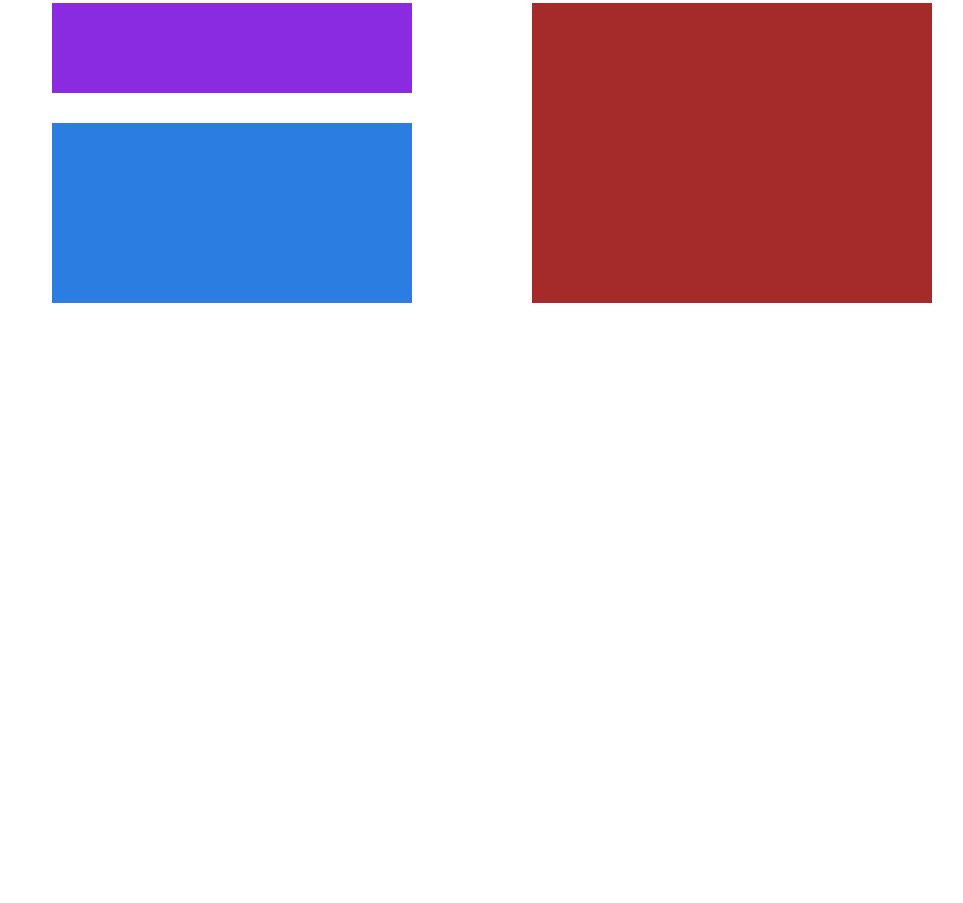
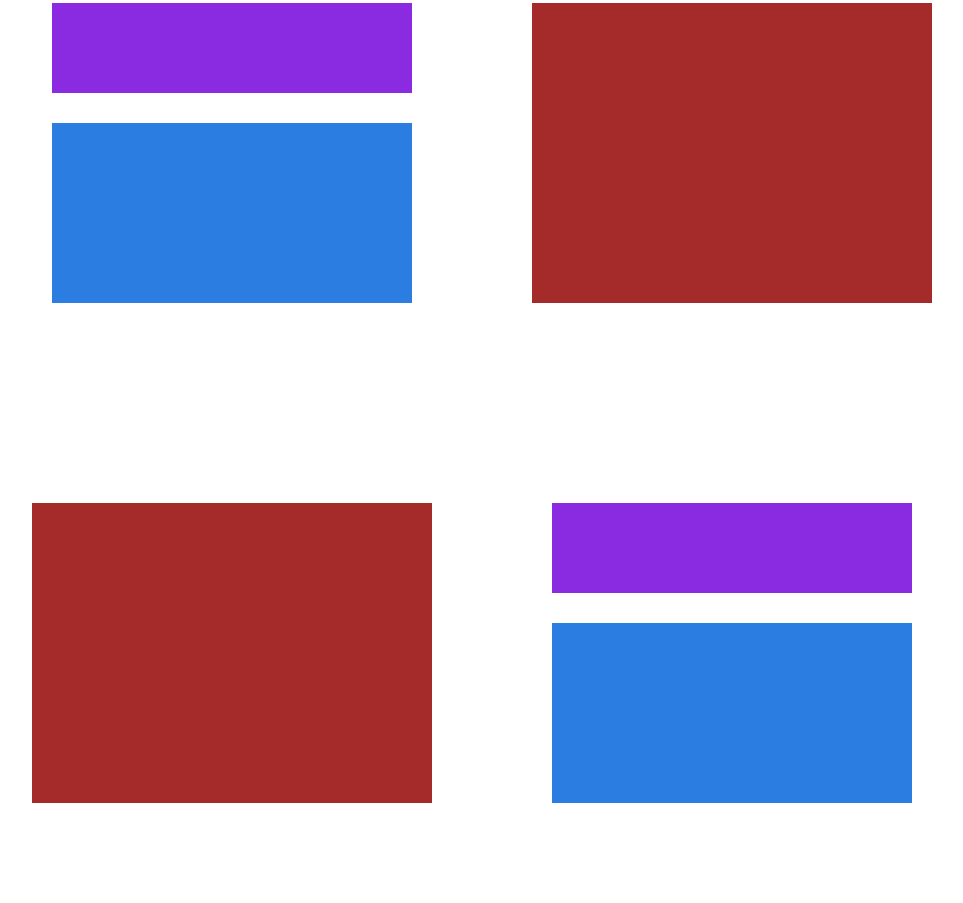
Before and after one commit to manuelnones/htmlcss-struttura-discord, a plain HTML site: page index.html in a window 1280 px wide. Shown: the part 1177-2080 px from the top of the page, without its empty margins (158-1121 px from the left). Before the commit the page ends 1580 px from the top, so only its background shows below. Drawn offline with Linux system fonts and the light colour scheme.

Commit message:
add section-3

```diff
--- a/css/style.css
+++ b/css/style.css
@@ -146,13 +146,13 @@
 }
 
 
-#container-3 #study-group-text .subtitle1{
+#container-3 #study-group-text .subtitle{
     width: 90%;
     height: 60%;
     background-color: blueviolet;
 }
 
-#container-3 #study-group-text .text1{
+#container-3 #study-group-text .text{
     width: 90%;
     height: 30%;
     background-color: rgb(43, 125, 226);
@@ -187,14 +187,55 @@
 }
 
 
-#container-4 #friends-voice-text .subtitle2{
+#container-4 #friends-voice-text .subtitle{
     width: 90%;
     height: 30%;
     background-color: blueviolet;
 }
 
-#container-4 #friends-voice-text .text2{
+#container-4 #friends-voice-text .text{
     width: 90%;
     height: 60%;
     background-color: rgb(43, 125, 226);
 }
+/* /section-2 */
+
+/* section-3 */
+
+#container-5{
+    display: flex;
+    justify-content: space-around;
+    align-items: center;
+    max-width: 1000px;
+    height: 500px;
+    margin: auto;
+}
+
+#container-5 #channels-image{
+    width: 40%;
+    height: 60%;
+    background-color: brown;
+}
+
+#container-5 #channels-text{
+    display: flex;
+    flex-direction: column;
+    justify-content: space-between;
+    align-items: center;
+    width: 40%;
+    height: 60%;
+}
+
+
+#container-5 #channels-text .subtitle{
+    width: 90%;
+    height: 30%;
+    background-color: blueviolet;
+}
+
+#container-5 #channels-text .text{
+    width: 90%;
+    height: 60%;
+    background-color: rgb(43, 125, 226);
+}
+/* /section-3 */
--- a/index.html
+++ b/index.html
@@ -54,24 +54,38 @@
             </div>
 
             <div id="study-group-text">
-                <h1 class="subtitle1"></h1>
-                <p class="text1"></p>
+                <h1 class="subtitle"></h1>
+                <p class="text"></p>
             </div>
         </div>
     <!-- /section-1 -->
 
     <!-- section-2 -->
-    <div id="container-4">
-        <div id="friends-voice-image">
+        <div id="container-4">
+            <div id="friends-voice-image">
 
+            </div>
+
+            <div id="friends-voice-text">
+                <h1 class="subtitle"></h1>
+                <p class="text"></p>
+            </div>
         </div>
+    <!-- /section-2 -->
 
-        <div id="friends-voice-text">
-            <h1 class="subtitle2"></h1>
-            <p class="text2"></p>
+    <!-- section-3 -->
+        <div id="container-5">
+            <div id="channels-image">
+
+            </div>
+
+            <div id="channels-text">
+                <h1 class="subtitle"></h1>
+                <p class="text"></p>
+            </div>
         </div>
-    </div>
-    <!-- /section-2 -->
+    <!-- /section-3 -->
+
 
     </main>
 
```
